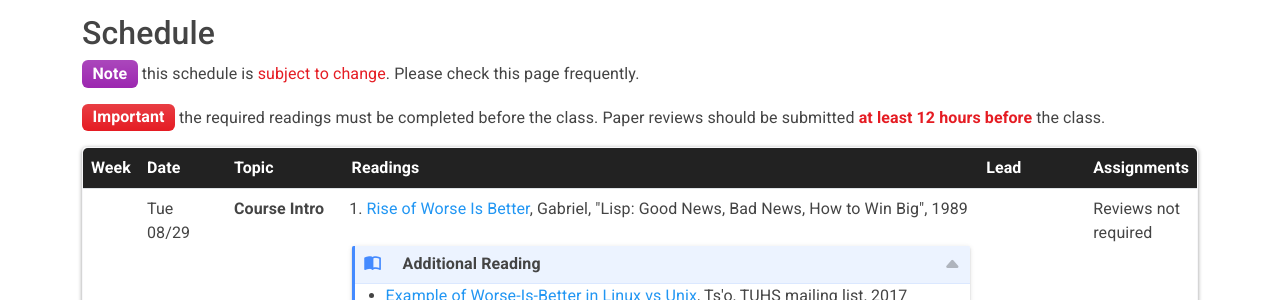
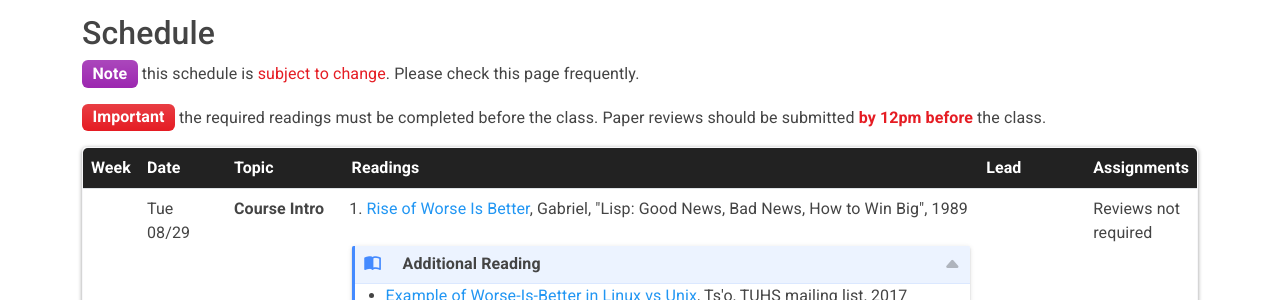
Before and after one commit to eecs582/eecs582.github.io, a Jekyll site: the page built from schedule.html, in a window 1280 px wide and 900 px high. Shown: the part 146-446 px from the top of the window. Built offline with Jekyll 4.4.1, drawn with Linux system fonts in a browser that asks for light colours.

Commit message:
update review ddl

```diff
--- a/schedule.html
+++ b/schedule.html
@@ -9,7 +9,7 @@ layout: schedule
 </p>
 
 <p>
-  <span class="badge bg-danger md-badge">Important</span> the required readings must be completed before the class. Paper reviews should be submitted <b><span class="text-danger">at least 12 hours before</span></b> the class.
+  <span class="badge bg-danger md-badge">Important</span> the required readings must be completed before the class. Paper reviews should be submitted <b><span class="text-danger">by 12pm before</span></b> the class.
 </p>
 
 <div class="border-table round-corner-table">
```
